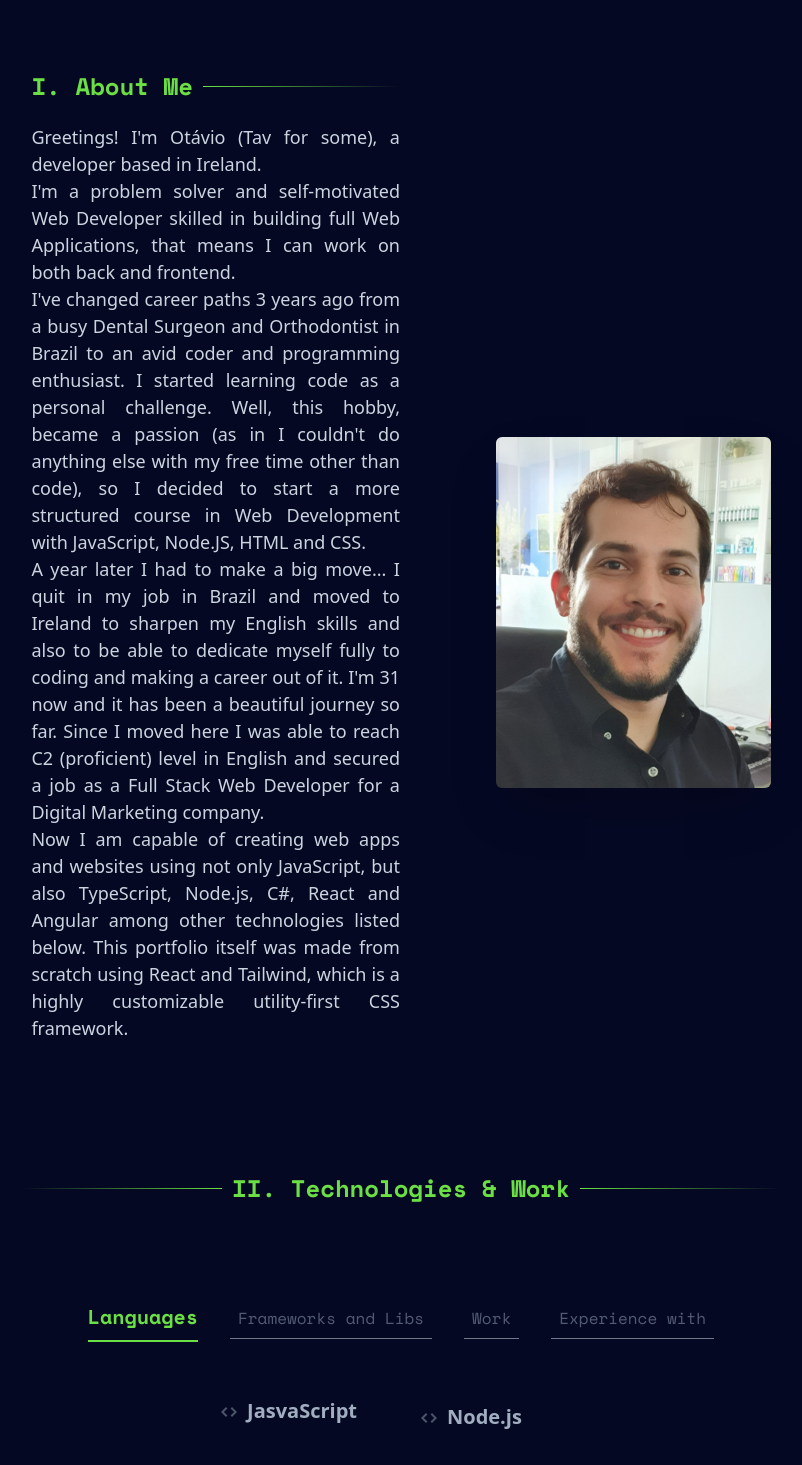
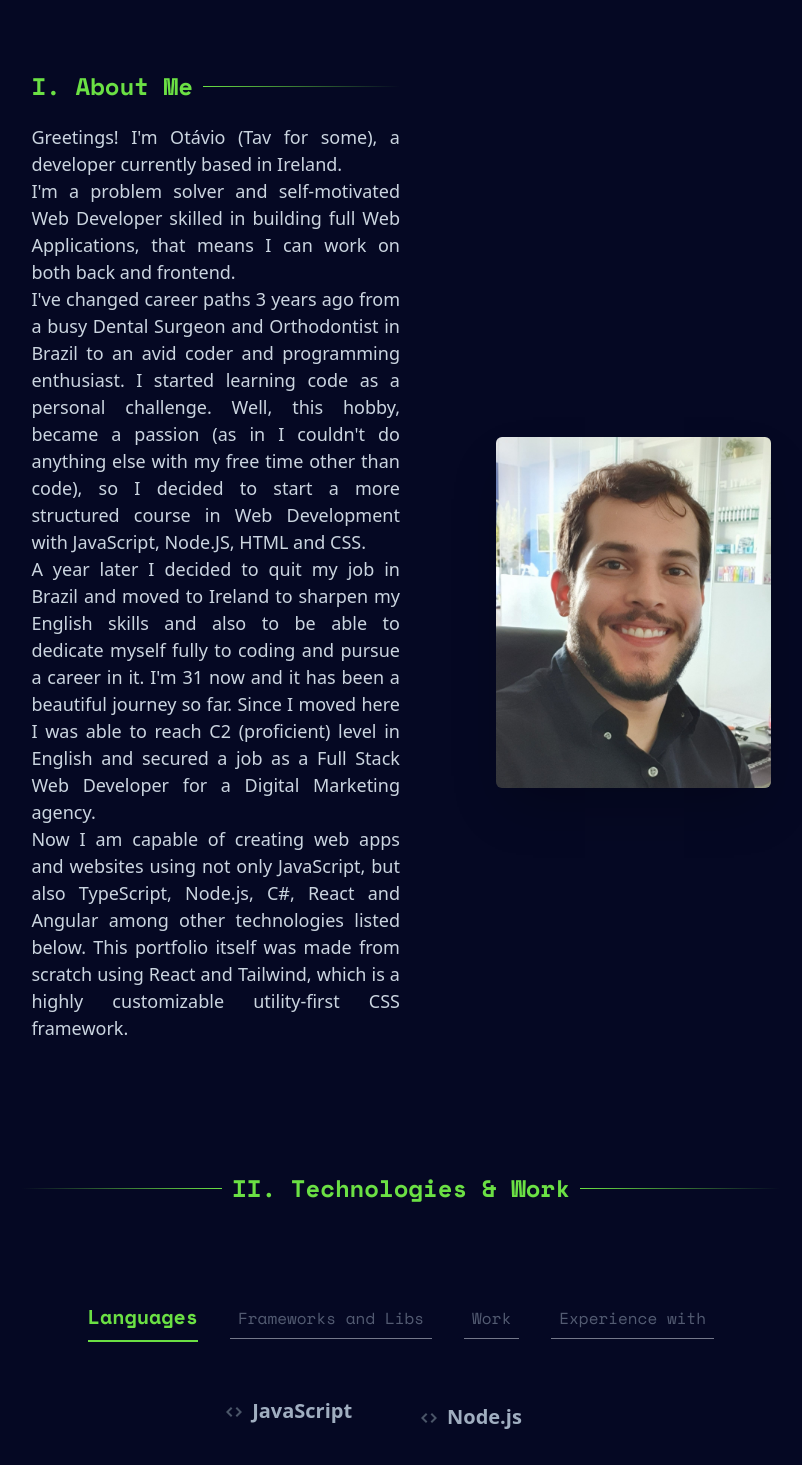
Before and after one commit to caotavio/portfolio-2.0, a React (Create React App) app: page / in a window 1280 px wide. Shown: the part 780-2245 px from the top of the page, without its empty margins (239-1041 px from the left). Built offline with nearby package versions, Linux system fonts and the light colour scheme.

Commit message:
text corrections

```diff
--- a/src/components/About.js
+++ b/src/components/About.js
@@ -8,7 +8,7 @@ function About() {
       <div className="flex justify-center items-center flex-col lg:flex-row">
         <div className="text-justify text-base md:text-lg lg:w-2/3 lg:pr-10 xl:pr-24">
           <h2 className="divider pb-5 text-lg sm:text-2xl text-center font-semibold text-lightsaberlight">I. About Me</h2>
-          <p>Greetings! I'm Otávio (Tav for some), a developer based in Ireland.</p>
+          <p>Greetings! I'm Otávio (Tav for some), a developer currently based in Ireland.</p>
           <p>
             I'm a problem solver and self-motivated Web Developer skilled in building full Web Applications, that means I can work on both
             back and frontend.
@@ -19,9 +19,9 @@ function About() {
             other than code), so I decided to start a more structured course in Web Development with JavaScript, Node.JS, HTML and CSS.
           </p>
           <p>
-            A year later I had to make a big move... I quit in my job in Brazil and moved to Ireland to sharpen my English skills and also to be able
-            to dedicate myself fully to coding and making a career out of it. I'm 31 now and it has been a beautiful journey so far. Since I moved here
-            I was able to reach C2 (proficient) level in English and secured a job as a Full Stack Web Developer for a Digital Marketing company.
+            A year later I decided to quit my job in Brazil and moved to Ireland to sharpen my English skills and also to be able
+            to dedicate myself fully to coding and pursue a career in it. I'm 31 now and it has been a beautiful journey so far. Since I moved here
+            I was able to reach C2 (proficient) level in English and secured a job as a Full Stack Web Developer for a Digital Marketing agency.
           </p>
           <p>
             Now I am capable of creating web apps and websites using not only JavaScript, but also TypeScript, Node.js, C#, React and Angular among other
--- a/src/components/LandingPage.js
+++ b/src/components/LandingPage.js
@@ -10,7 +10,7 @@ function LandingPage() {
         <h2 className="tracking-tight text-gray-400 text-xl sm:text-3xl leading-tight mt-2">I build scalable and responsive websites and web applications.</h2>
       </div>
       <h3 className="text-base md:text-lg text-gray-500 text-justify leading-tight mt-10 lg:w-2/3">
-        I am a Full Stack Web Developer from Brazil living in Ireland. <span className="font-mono text-lightsaberlight font-semibold">IF</span> you want to take a look at some
+        I am a Full Stack Web Developer with a passion for writing clean and maintainable code. <span className="font-mono text-lightsaberlight font-semibold">IF</span> you want to take a look at some
         of my projects <Link activeClass="active" to="featuredProjects" spy={true} smooth={true} offset={0} duration={700} className="cursor-pointer font-bold hover:text-lightsaberlight transition ease-in duration-300">click here</Link>... <span className="font-mono text-lightsaberlight font-semibold">ELSE</span>, scroll down and get to know a bit more about me.
       </h3>
       <a className=" cursor-default" href="mailto:otavio.araujodev@gmail.com?subject=Greetings%20from&body=Hello%20there%20Otavio">
--- a/src/data/skills.json
+++ b/src/data/skills.json
@@ -2,7 +2,7 @@
   {
       "id": "0",
       "title": "Languages",
-      "content": ["JasvaScript", "Node.js", "TypeScript", "C#", "MySQL", "HTML", "CSS", "Sass"],
+      "content": ["JavaScript", "Node.js", "TypeScript", "C#", "MySQL", "HTML", "CSS", "Sass"],
       "icon": ""
   },
   {
```
